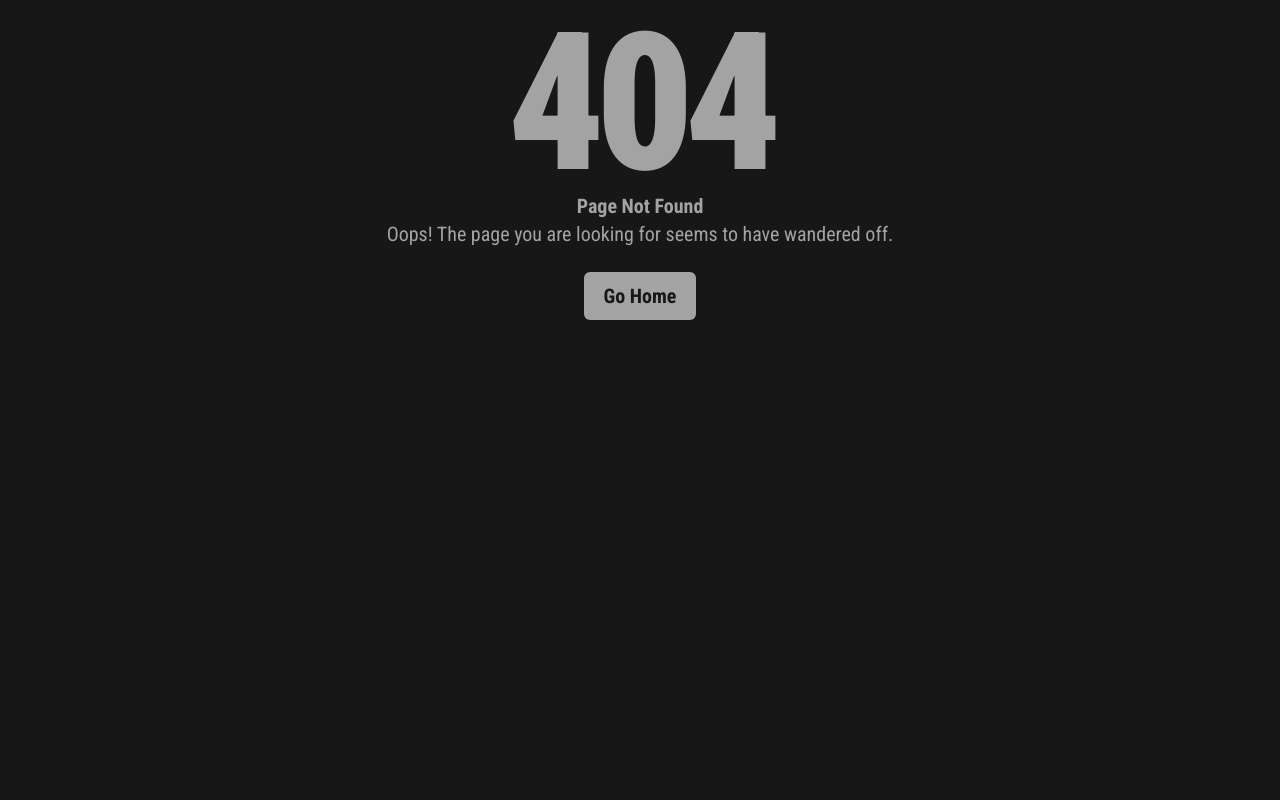
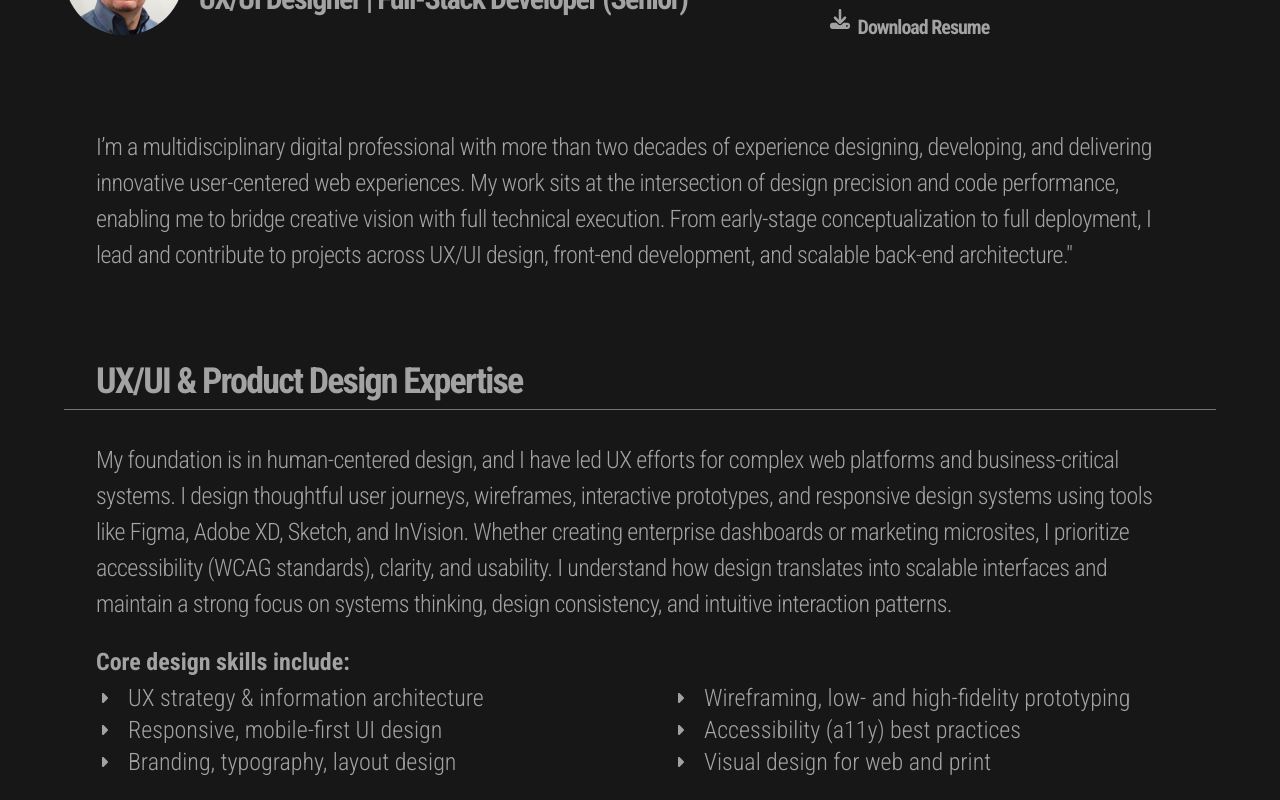
Before and after one commit to future-send/www.future-send.com, a Next.js app: page /About in a window 1280 px wide. Before the commit this address had no page. Shown: the part 260-1060 px from the top of the page. Before the commit the page ends 800 px from the top, so only its background shows below. Built offline with nearby package versions, Linux system fonts and the light colour scheme.

Commit message:
v1.4
redesign resume page to about me page

```diff
--- a/app/(pages)/Resume/page.jsx
+++ b/app/(pages)/About/page.jsx
@@ -2,10 +2,9 @@ import React from "react";
 import { FontAwesomeIcon } from "@fortawesome/react-fontawesome";
 import { faEnvelope, faPhone, faDownload } from "@fortawesome/free-solid-svg-icons";
 import { faLinkedin } from "@fortawesome/free-brands-svg-icons";
-import ExperienceSection from "@/app/_components/ExperienceSection";
 import SkillsSection from "@/app/_components/SkillsSection";
-import EducationSection from "@/app/_components/EducationSection";
 import Link from "next/link";
+import DescriptionSection from "@/app/_components/DescriptionSection";
 
 export default function page() {
   return (
@@ -41,9 +40,8 @@ export default function page() {
           </h3>
         </div>
       </div>
-      <ExperienceSection />
+      <DescriptionSection />
       <SkillsSection />
-      <EducationSection />
     </div>
   );
 }
--- a/app/(pages)/Contact/page.jsx
+++ b/app/(pages)/Contact/page.jsx
@@ -40,6 +40,7 @@ export default function ContactForm() {
   };
 
   return (
+    <>
       <div className="container mx-auto mt-40 px-8 lg:px-24  animate__animated animate__fadeIn">
         <h1 className="text-5xl font-bold title">Get In Touch</h1>
         <form onSubmit={handleSubmit} className=" space-y-6 mt-10 mb-8">
@@ -102,5 +103,6 @@ export default function ContactForm() {
           </div>
         </form>
       </div>
+    </>
   );
 }
--- /dev/null
+++ b/app/_components/DescriptionSection.jsx
@@ -0,0 +1,42 @@
+import React from "react";
+import descriptionData from "../data/descriptionData";
+import { FontAwesomeIcon } from "@fortawesome/react-fontawesome";
+import { faCaretRight } from "@fortawesome/free-solid-svg-icons";
+
+export default function DescriptionSection() {
+  return (
+    <div className="my-16">
+      <div className="flex flex-col mb-20 lg:flex-row items-start sm:px-0 md:px-8">
+        <h1 className="text-2xl sm:mb-2 leading-9 font-light tracking-tight sm:pb-2 md:pb-0 flex-1 ">
+          I’m a multidisciplinary digital professional with more than two decades of experience designing, developing, and delivering innovative user-centered web experiences. My work sits at the intersection of design precision and code performance, enabling me to bridge creative vision with full technical execution. From early-stage conceptualization to
+          full deployment, I lead and contribute to projects across UX/UI design, front-end development, and scalable back-end architecture."
+        </h1>
+      </div>
+
+      {descriptionData.map((description, index) => (
+        <div key={index} className="mb-24">
+          <div className="border-b border-neutral-500  mb-8 flex flex-col lg:flex-row items-start sm:px-0 md:px-8">
+            <h1 className="text-4xl sm:mb-2   font-bold tracking-tighter sm:pb-2 md:pb-0 flex-1 ">{description.section}</h1>
+          </div>
+
+          <h2 className="font-light text-2xl tracking-tight mt-4 mb-2 sm:px-0 md:px-8 leading-9">{description.description}</h2>
+
+          {/* Title for the list (optional) */}
+          {description.titleList && <h3 className="font-semibold text-2xl mt-6 mb-2 sm:px-0 md:px-8">{description.titleList}</h3>}
+
+          {/* List rendering if exists */}
+          {description.list && (
+            <ul className="grid grid-cols-1 lg:grid-cols-2 gap-x-8 gap-y-2 font-light sm:text-lg md:text-2xl sm:ps-0 lg:ps-8 mt-0">
+              {description.list.map((item, idx) => (
+                <li key={idx} className="flex items-start gap-4">
+                  <FontAwesomeIcon className="w-4 h-4 flex-shrink-0 mt-1" icon={faCaretRight} />
+                  <span className="flex-1 leading-6">{item}</span>
+                </li>
+              ))}
+            </ul>
+          )}
+        </div>
+      ))}
+    </div>
+  );
+}
--- /dev/null
+++ b/app/_components/Hero.tsx
@@ -0,0 +1,10 @@
+import React from "react";
+import Image from "next/image";
+
+export default function Hero() {
+  return (
+    <div className="absolute top-0 -z-50 inset-0">
+      <Image src="/hero.jpg" alt="Hero Background" fill className="object-cover object-center" priority />
+    </div>
+  );
+}
--- a/app/_components/NavBar.jsx
+++ b/app/_components/NavBar.jsx
@@ -10,7 +10,7 @@ export default function NavBar() {
 
   const links = [
     { href: "/", label: "Home" },
-    { href: "/Resume", label: "Resume" },
+    { href: "/About", label: "About Me" },
     { href: "/Portfolio", label: "Portfolio" },
     { href: "/Contact", label: "Contact" },
   ];
--- a/app/_components/SkillsCard.jsx
+++ b/app/_components/SkillsCard.jsx
@@ -9,12 +9,12 @@ export default function SkillsCard() {
         <div key={categoryIndex}>
           {/* Categoria */}
 
-          <div className="border-b border-neutral-500 mb-6 flex flex-col lg:flex-row items-start">
+          <div className="border-b border-neutral-500 mb-6 flex flex-col lg:flex-row items-start sm:px-0 md:px-8">
             <h1 className="text-4xl font-bold tracking-tighter flex-1 mb-2">{category.category}</h1>
           </div>
 
           {/* Skill List */}
-          <div className="grid md:grid-cols-2 sm:grid-cols-1 gap-6">
+          <div className="grid lg:grid-cols-2 grid-cols-1 gap-2 sm:px-0 md:px-8">
             {category.skills.map((skill, index) => (
               <div key={index} className="border-b border-neutral-900 pt-4 pb-2 px-4 flex flex-row items-center justify-between">
                 {/* Logo e Nome della Skill */}
--- a/app/_components/SkillsSection.jsx
+++ b/app/_components/SkillsSection.jsx
@@ -1,11 +1,10 @@
 import React from "react";
-import TitleSection from "./TitleSection";
 import SkillsCard from "./SkillsCard";
 
 export default function SkillsSection() {
   return (
     <div className="my-16 ">
-      <TitleSection titleSection="SKILLS" />
+      {/* <TitleSection titleSection="SKILLS" /> */}
 
       <SkillsCard />
     </div>
--- /dev/null
+++ b/app/data/descriptionData.json
@@ -0,0 +1,30 @@
+[
+  {
+    "section": "UX/UI & Product Design Expertise",
+    "description": "My foundation is in human-centered design, and I have led UX efforts for complex web platforms and business-critical systems. I design thoughtful user journeys, wireframes, interactive prototypes, and responsive design systems using tools like Figma, Adobe XD, Sketch, and InVision. Whether creating enterprise dashboards or marketing microsites, I prioritize accessibility (WCAG standards), clarity, and usability. I understand how design translates into scalable interfaces and maintain a strong focus on systems thinking, design consistency, and intuitive interaction patterns.",
+    "titleList": "Core design skills include:",
+    "list": ["UX strategy & information architecture", "Wireframing, low- and high-fidelity prototyping", "Responsive, mobile-first UI design", "Accessibility (a11y) best practices", "Branding, typography, layout design", "Visual design for web and print"]
+  },
+
+  {
+    "section": "Front-End Development Mastery",
+    "description": "I bring pixel-perfect designs to life using clean, performant front-end code. I specialize in semantic HTML5, modern CSS3 (including SASS/SCSS, CSS Modules, and Tailwind CSS), and powerful JavaScript frameworks such as React, Next.js, Vue, and Angular. My front-end builds are responsive, accessible, component-based, and SEO-optimized. I’m experienced with animation (GSAP, Framer Motion), and performance tooling like Lighthouse, Chrome DevTools, and Webpack optimizations.",
+    "titleList": "Front-end tools and technologies:",
+    "list": ["HTML5, CSS3, Flexbox, Grid", "Tailwind CSS, Bootstrap, Styled Components", "JavaScript (ES6+), TypeScript", "React, Next.js, Vue, Angular", "Headless CMS (Sanity, Strapi, Contentful)", "WordPress theme development with PHP"]
+  },
+  {
+    "section": "Full-Stack Development Capabilities",
+    "description": "Beyond the UI, I architect and implement full-stack applications with REST APIs, secure authentication flows, and modern databases. I use Node.js, Express, and occasionally Python/Django or Ruby on Rails for backend logic, along with MongoDB, PostgreSQL, or Firebase for storage. I’m experienced in deploying apps using Vercel, Netlify, and Heroku, and I manage version control with Git/GitHub across collaborative workflows.",
+    "titleList": "Full-stack competencies:",
+    "list": ["Node.js, Express.js", "Python, Django", "Firebase, Supabase, MongoDB, PostgreSQL", "REST APIs, GraphQL, Axios, authentication flows", "Git, GitHub, GitLab CI/CD pipelines", "Deployment via Vercel, Netlify, Heroku, and cPanel"]
+  },
+  {
+    "section": "Other Technical Strengths",
+    "description": "I’ve worked extensively in corporate and agency environments, often as a lead or senior contributor, delivering both creative and technical assets under tight deadlines. My print design background (InDesign, Illustrator, Photoshop) gives me an edge when developing cohesive branding across digital and print. I’m also comfortable integrating third-party tools such as Calendly, Google Calendar APIs, Stripe for payments, and CRM systems."
+  },
+  {
+    "section": "How I Work",
+    "description": "I am detail-oriented, proactive, and focused on clarity—both in communication and in code. My process is collaborative and user-focused, ensuring business goals align with the end-user experience. I thrive in cross-functional teams, take ownership of complex features, and enjoy mentoring junior designers and developers.",
+    "conclusion": "In summary, I offer a rare combination of visual design expertise and full technical implementation—delivering complete, scalable, and user-first digital solutions. Whether you need to design a product from scratch, refactor a front-end, or develop a high-performance full-stack application, I can bring your vision to life from start to finish."
+  }
+]
--- a/app/page.jsx
+++ b/app/page.jsx
@@ -1,15 +1,13 @@
 "use client";
 import React from "react";
 import Link from "next/link";
-import Image from "next/image";
+import Hero from "./_components/Hero";
 
 export default function Home() {
   return (
+    <>
+      <Hero />
       <main className="relative w-full h-[100vh] flex items-center justify-center text-white">
-      <div className="absolute inset-0">
-        <Image src="/hero.jpg" alt="Hero Background" fill className="object-cover object-center" priority />
-      </div>
-
         <div className="relative flex items-center justify-center min-h-screen text-center px-4 sm:px-10 md:px-20 lg:px-32 xl:px-60 overflow-hidden bg-neutral-900/80 text-neutral-400">
           <div>
             <h1 className="text-6xl sm:text-8xl md:text-8xl lg:text-8xl xl:text-9xl 2xl:text-[160px] font-bold border-b border-neutral-500 leading-tight tracking-tighter">Cris Delli-Zotti</h1>
@@ -22,12 +20,13 @@ export default function Home() {
               <Link href="/Portfolio" className="rounded-md bg-neutral-400 px-5 py-2.5 text-xl font-semibold text-neutral-900 hover:bg-neutral-100 hover:text-neutral-900 focus-visible:outline focus-visible:outline-2 focus-visible:outline-offset-2 focus-visible:outline-neutral-600 transition duration-500">
                 Portfolio
               </Link>
-            <Link href="/Resume" className="text-xl font-semibold text-neutral-400">
-              resume <span aria-hidden="true">→</span>
+              <Link href="/About" className="text-xl font-semibold text-neutral-400">
+                About <span aria-hidden="true">→</span>
               </Link>
             </div>
           </div>
         </div>
       </main>
+    </>
   );
 }
--- a/jsconfig.json
+++ b/jsconfig.json
@@ -1,5 +1,7 @@
+// jsconfig.json
 {
   "compilerOptions": {
+    "baseUrl": ".",
     "paths": {
       "@/*": ["./*"]
     }
--- a/package.json
+++ b/package.json
@@ -23,7 +23,9 @@
     "react-dom": "^19.0.0"
   },
   "devDependencies": {
+    "@types/react": "19.1.8",
     "postcss": "^8",
-    "tailwindcss": "^3.4.1"
+    "tailwindcss": "^3.4.1",
+    "typescript": "5.8.3"
   }
 }
```
Also changed, not shown: tsconfig.json (added, +36 -0 lines), 1 other file (tests, documents, lock files or other folders). Lines whose indentation alone changed are shown as unchanged.
